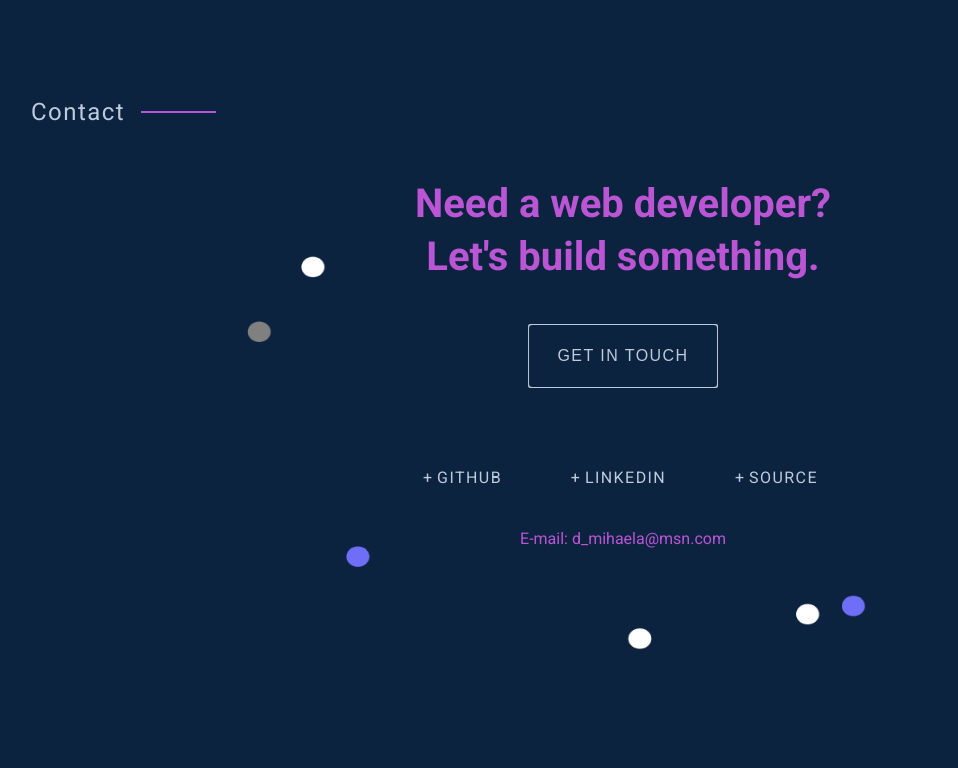
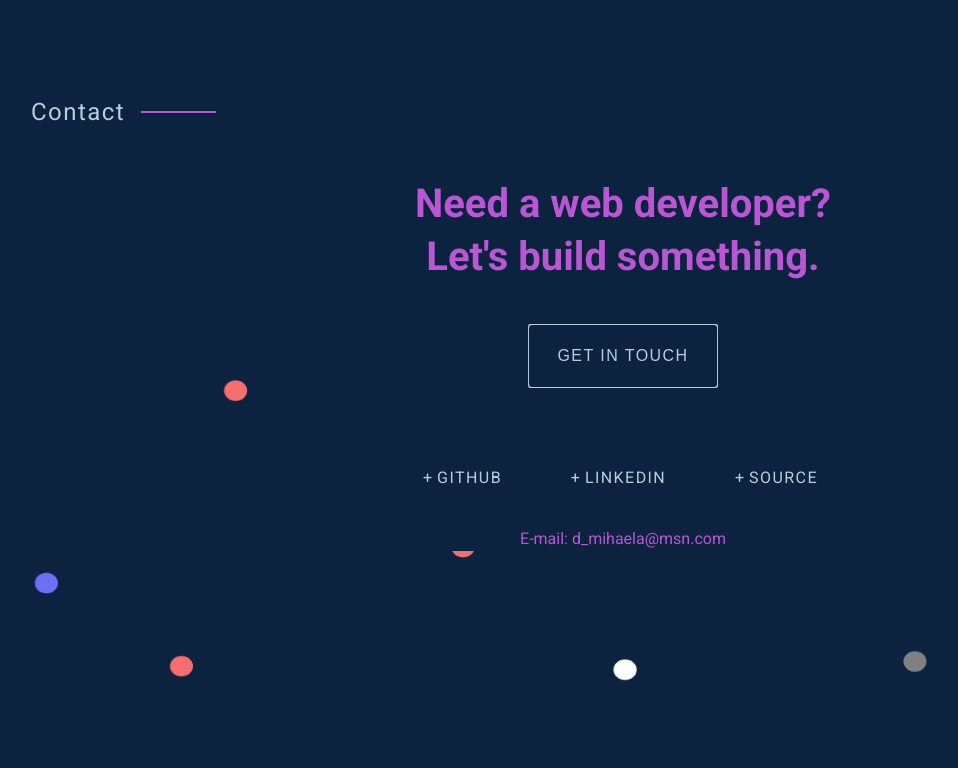
Before and after one commit to mdcodelab/mern-portofolio, a React (Create React App) app in the folder client/: page / in a window 1280 px wide. Shown: the part 5052-5820 px from the top of the page, without its empty margins (17-975 px from the left). Built offline with nearby package versions, Linux system fonts and the light colour scheme; no server answers; a web font is replaced by a local one.

Commit message:
Blaas bug fix

```diff
--- a/client/src/components/Balls.js
+++ b/client/src/components/Balls.js
@@ -94,7 +94,6 @@ function Balls() {
     }
   }
 
-  const Contact = () => {
   const canvasRef = useRef(null);
   let balls = [];
 
@@ -154,7 +153,7 @@ function Balls() {
       <canvas className="canvas" ref={canvasRef} />
     </Wrapper>
   );
-  };
+}
 
 const Wrapper = styled.div`
   position: absolute;
@@ -169,7 +168,4 @@ function Balls() {
   }
 `;
 
-  return <Contact />;
-}
-
 export default Balls;
```
Also changed, not shown: 2 other files (tests, documents, lock files or other folders). Lines whose indentation alone changed are shown as unchanged.
